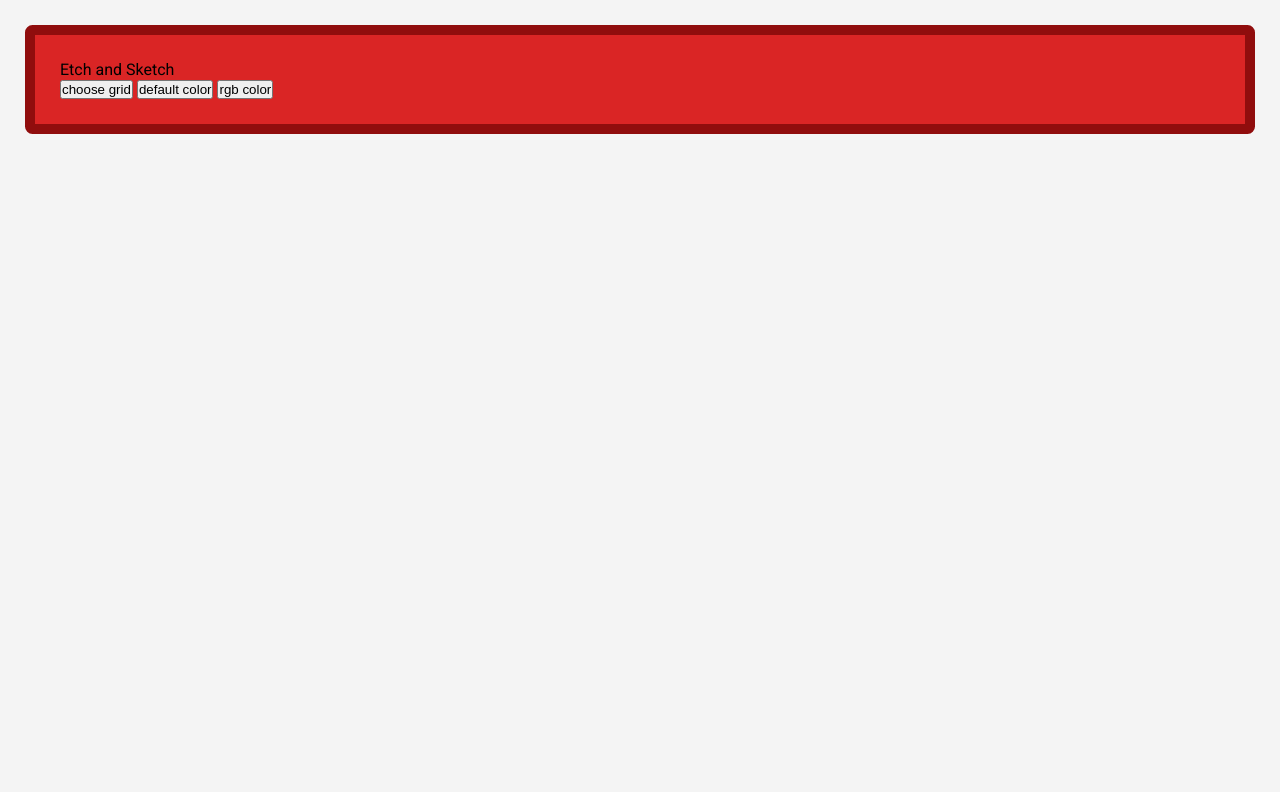
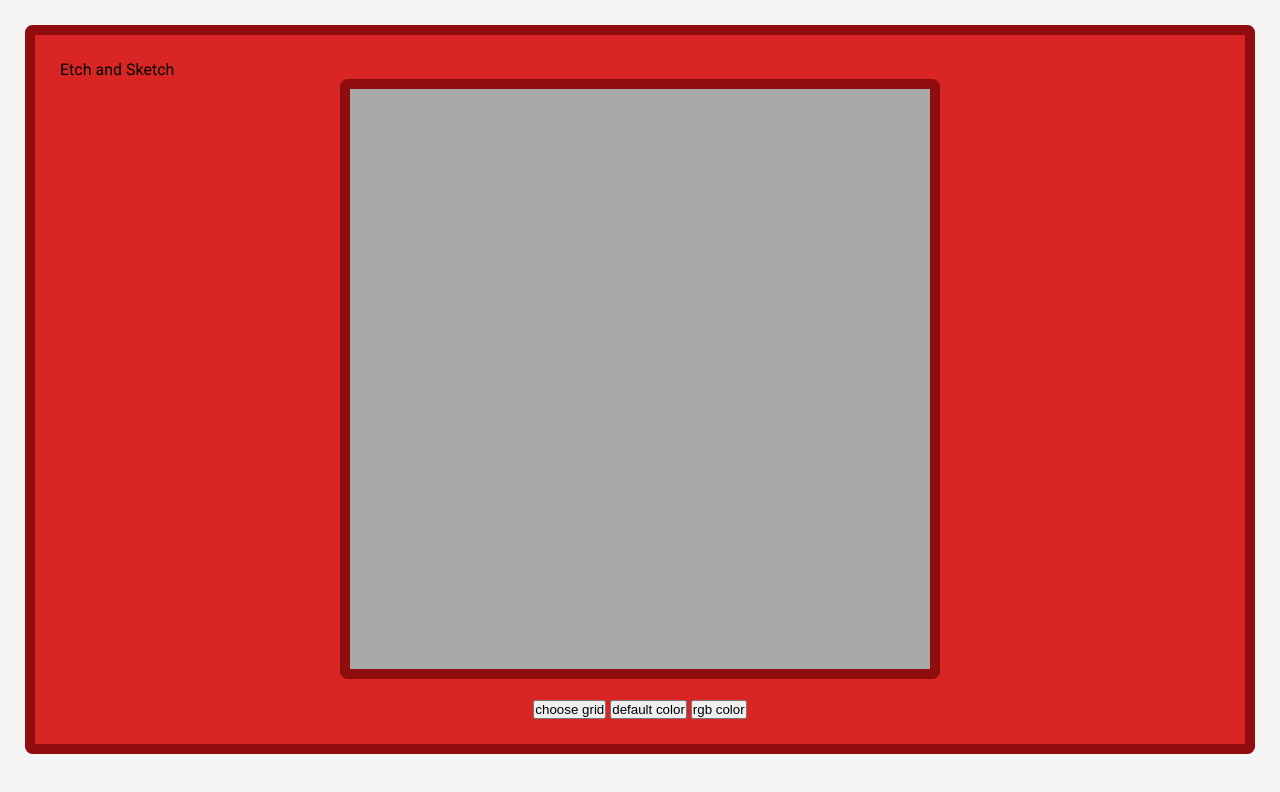
Before and after one commit to MacJ13/etch-a-sketch, a plain HTML site: page index.html in a window 1280 px wide. Drawn offline with Linux system fonts and the light colour scheme.

Commit message:
Add selectors for grid
Create selector and set them properties:
.box, .grid, .grid-box and .cell

```diff
--- a/style.css
+++ b/style.css
@@ -28,3 +28,32 @@ body {
     border: 10px solid #900d0d;
     border-radius: 7.5px;
 }
+
+.box {
+    width: 100%;
+    display: flex;
+    flex-direction: column;
+    align-items: center;
+}
+
+.grid-border {
+    height: 600px;
+    width: 600px;
+    margin-bottom: 20px;
+
+    border: 10px solid #900d0d;
+    border-radius: 7.5px;
+}
+
+.grid {
+    display: grid;
+    grid-auto-flow: row dense;
+    width: 100%;
+    height: 100%;
+    background-color: darkgray;
+}
+
+.cell {
+    display: inline-block;
+    background-color: rgb(237, 237, 237);
+}
```
